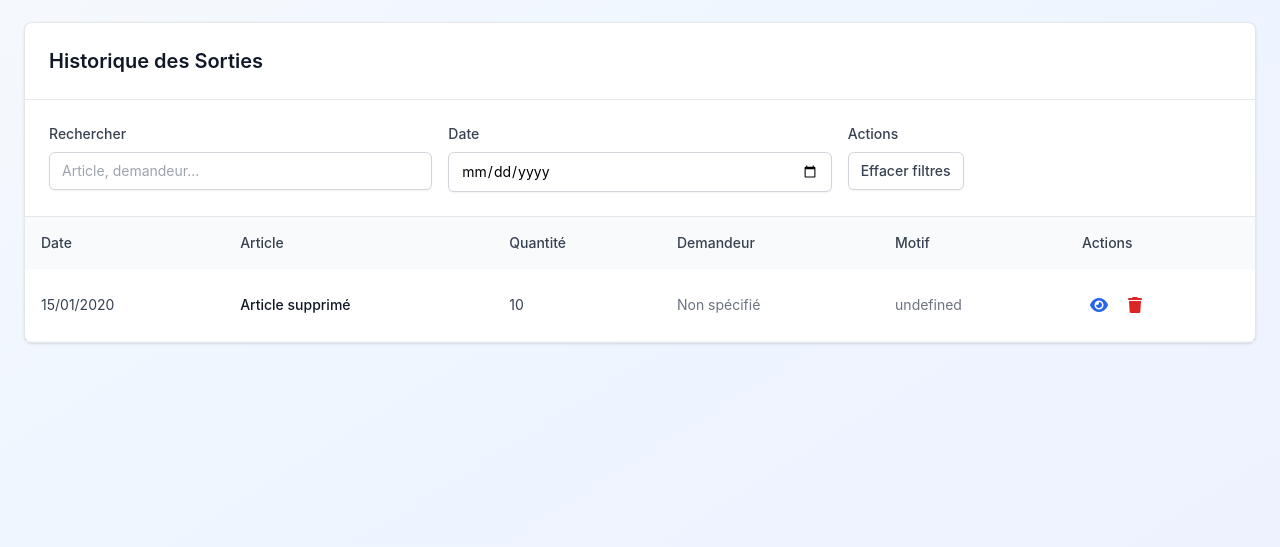
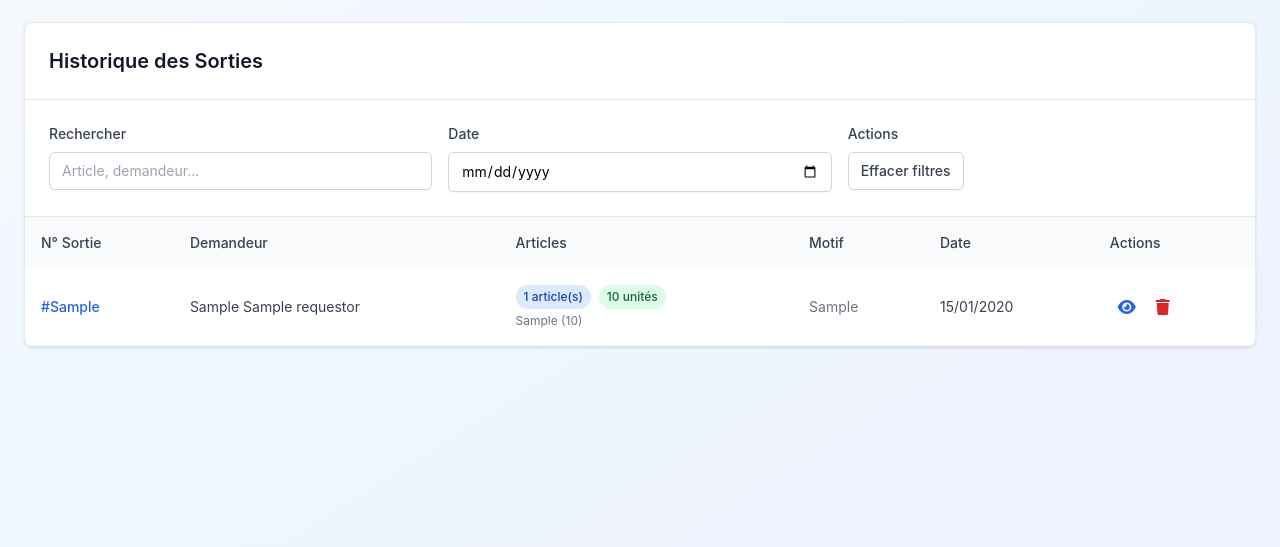
Before and after one commit to fikrielfakir/stock_flask, a Flask app: page /outbound in a window 1280 px wide. Shown: the part 251-798 px from the top of the page. Run offline with Flask 3, Linux system fonts and the light colour scheme; tables that the repository leaves empty hold one stand-in row (values such as "Sample post"); some libraries are stand-ins or nearby versions.

Commit message:
Add transaction numbering for improved outbound stock management
Introduces a `numero_sortie` field to the `outbounds` table and updates the outbound form to include this transaction number for grouping outbound items. Also adds PostgreSQL as a module.

Replit-Commit-Author: Agent
Replit-Commit-Session-Id: 96bac653-ec6f-4ce6-a4dc-035337be48be
Replit-Commit-Checkpoint-Type: full_checkpoint
Replit-Commit-Screenshot-Url: https://storage.googleapis.com/screenshot-production-us-central1/91bd7251-7a15-4412-a802-e36a755d6315/96bac653-ec6f-4ce6-a4dc-035337be48be/NUI5cq5

```diff
--- a/flask_models.py
+++ b/flask_models.py
@@ -188,6 +188,7 @@ class Outbound(db.Model):
     __tablename__ = 'outbounds'
 
     id = db.Column(db.String(36), primary_key=True, default=generate_uuid)
+    numero_sortie = db.Column(db.String(50), nullable=False)  # Transaction number for grouping
     date_sortie = db.Column(db.DateTime, nullable=False, default=datetime.utcnow)
     requestor_id = db.Column(db.String(36), nullable=True)
     article_id = db.Column(db.String(36), nullable=False)
@@ -199,6 +200,7 @@ class Outbound(db.Model):
     def to_dict(self):
         return {
             'id': self.id,
+            'numeroSortie': self.numero_sortie,
             'dateSortie': self.date_sortie.isoformat() if self.date_sortie else None,
             'requestorId': self.requestor_id,
             'articleId': self.article_id,
--- a/templates/base.html
+++ b/templates/base.html
@@ -261,7 +261,7 @@
     >
         <div class="min-h-screen" data-testid="main-layout">
             <!-- Top Navigation -->
-            <div class="sticky top-0 z-50">{% include 'navigation.html' %}</div>
+            <div class="sticky top-0 z-0">{% include 'navigation.html' %}</div>
 
             <!-- Main Content -->
             <main
--- a/templates/outbound.html
+++ b/templates/outbound.html
@@ -99,61 +99,7 @@
 
             <div class="p-8">
                 <form id="outbound-form" onsubmit="saveOutbound(event)" class="space-y-6">
-                    <!-- Article Selection Section -->
-                    <div class="space-y-6">
-                        <div class="border-l-4 border-red-500 pl-4">
-                            <h4 class="text-lg font-semibold text-gray-900 mb-4">Sélection de l'article</h4>
-                        </div>
-
-                        <div class="group">
-                            <label class="block text-sm font-semibold text-gray-700 mb-2">Article à sortir *</label>
-                            <div class="relative">
-                                <input type="text" id="article-search" name="articleSearch" required
-                                       class="w-full px-4 py-3 border-2 border-gray-200 rounded-xl focus:border-red-500 focus:ring-0 transition-colors duration-200 bg-gray-50 focus:bg-white group-hover:border-gray-300"
-                                       placeholder="Tapez 3 caractères pour rechercher..."
-                                       onkeyup="handleOutboundArticleAutocomplete(this)"
-                                       autocomplete="off">
-                                <input type="hidden" id="articleId" name="articleId" required>
-                                <div class="absolute inset-y-0 right-0 pr-3 flex items-center pointer-events-none">
-                                    <i class="fas fa-search text-gray-400"></i>
-                                </div>
-                                <div id="outbound-autocomplete-results" class="absolute z-20 w-full bg-white border border-gray-300 rounded-xl shadow-lg max-h-48 overflow-y-auto hidden top-full mt-1"></div>
-                            </div>
-                            <div id="stock-info" class="mt-2 p-3 bg-blue-50 rounded-lg border border-blue-200 hidden">
-                                <div class="space-y-1">
-                                    <div class="flex items-center space-x-2 text-sm text-blue-800">
-                                        <i class="fas fa-info-circle"></i>
-                                        <span>Stock actuel: <span id="current-stock" class="font-semibold">-</span></span>
-                                    </div>
-                                    <div class="flex items-center space-x-2 text-sm text-green-800" id="stock-after-info" style="display: none;">
-                                        <i class="fas fa-arrow-down"></i>
-                                        <span>Stock après sortie: <span id="stock-after" class="font-semibold">-</span></span>
-                                    </div>
-                                </div>
-                            </div>
-                        </div>
-
-                        <div class="group">
-                            <label class="block text-sm font-semibold text-gray-700 mb-2">Quantité à sortir *</label>
-                            <div class="relative">
-                                <input type="number" id="quantiteSortie" name="quantiteSortie" required min="1"
-                                       class="w-full px-4 py-3 border-2 border-gray-200 rounded-xl focus:border-red-500 focus:ring-0 transition-colors duration-200 bg-gray-50 focus:bg-white group-hover:border-gray-300"
-                                       placeholder="0"
-                                       onchange="validateQuantity()">
-                                <div class="absolute inset-y-0 right-0 pr-3 flex items-center pointer-events-none">
-                                    <i class="fas fa-minus-circle text-gray-400"></i>
-                                </div>
-                            </div>
-                            <div id="quantity-warning" class="mt-2 p-3 bg-red-50 rounded-lg border border-red-200 hidden">
-                                <div class="flex items-center space-x-2 text-sm text-red-800">
-                                    <i class="fas fa-exclamation-triangle"></i>
-                                    <span>Attention: Quantité supérieure au stock disponible</span>
-                                </div>
-                            </div>
-                        </div>
-                    </div>
-
-                    <!-- Requestor and Purpose Section -->
+                    <!-- Header Information -->
                     <div class="space-y-6">
                         <div class="border-l-4 border-blue-500 pl-4">
                             <h4 class="text-lg font-semibold text-gray-900 mb-4">Informations de sortie</h4>
@@ -193,6 +139,68 @@
                             </div>
                         </div>
                     </div>
+
+                    <!-- Articles Section -->
+                    <div class="space-y-6">
+                        <div class="border-l-4 border-red-500 pl-4">
+                            <div class="flex items-center justify-between">
+                                <h4 class="text-lg font-semibold text-gray-900 mb-4">Articles à sortir</h4>
+                                <button type="button" onclick="addArticleRow()"
+                                        class="px-4 py-2 bg-green-600 text-white rounded-lg hover:bg-green-700 transition-colors duration-200 flex items-center space-x-2">
+                                    <i class="fas fa-plus"></i>
+                                    <span>Ajouter Article</span>
+                                </button>
+                            </div>
+                        </div>
+
+                        <div class="overflow-x-auto bg-gray-50 rounded-xl border border-gray-200">
+                            <table class="w-full">
+                                <thead class="bg-gray-100 border-b border-gray-200">
+                                    <tr>
+                                        <th class="text-left p-4 text-sm font-medium text-gray-700">N°</th>
+                                        <th class="text-left p-4 text-sm font-medium text-gray-700">Article à sortir</th>
+                                        <th class="text-left p-4 text-sm font-medium text-gray-700">Quantité à sortir *</th>
+                                        <th class="text-left p-4 text-sm font-medium text-gray-700">PU (MAD)</th>
+                                        <th class="text-left p-4 text-sm font-medium text-gray-700">Fournisseur</th>
+                                        <th class="text-left p-4 text-sm font-medium text-gray-700">Total</th>
+                                        <th class="text-left p-4 text-sm font-medium text-gray-700">Action</th>
+                                    </tr>
+                                </thead>
+                                <tbody id="articles-tbody">
+                                    <!-- Articles will be added here dynamically -->
+                                </tbody>
+                            </table>
+
+                            <div id="no-articles-message" class="p-8 text-center text-gray-500">
+                                <i class="fas fa-plus-circle text-4xl mb-4 text-gray-400"></i>
+                                <p class="text-lg font-medium">Aucun article ajouté</p>
+                                <p class="text-sm">Cliquez sur "Ajouter Article" pour commencer</p>
+                            </div>
+                        </div>
+
+                        <!-- Summary -->
+                        <div class="bg-blue-50 rounded-xl p-6 border border-blue-200">
+                            <div class="grid grid-cols-2 md:grid-cols-4 gap-4">
+                                <div class="text-center">
+                                    <div class="text-2xl font-bold text-blue-800" id="total-articles">0</div>
+                                    <div class="text-sm text-blue-600">Articles</div>
+                                </div>
+                                <div class="text-center">
+                                    <div class="text-2xl font-bold text-green-800" id="total-quantity">0</div>
+                                    <div class="text-sm text-green-600">Quantité totale</div>
+                                </div>
+                                <div class="text-center">
+                                    <div class="text-2xl font-bold text-purple-800" id="total-value">0.00 MAD</div>
+                                    <div class="text-sm text-purple-600">Valeur estimée</div>
+                                </div>
+                                <div class="text-center">
+                                    <div class="text-2xl font-bold text-red-800" id="stock-impact">0</div>
+                                    <div class="text-sm text-red-600">Impact stock</div>
+                                </div>
+                            </div>
+                        </div>
+                    </div>
+
 
                     <!-- Observations Section -->
                     <div class="space-y-6">
@@ -236,24 +244,55 @@
 {% block scripts %}
 <script>
     let outbounds = [];
+    let groupedOutbounds = [];
     let filteredOutbounds = [];
     let articles = [];
     let requestors = [];
+    let outboundArticles = []; // For the form
 
     document.addEventListener('DOMContentLoaded', function() {
-        loadOutbounds();
-        loadArticles();
-        loadRequestors();
+        loadData();
     });
+
+    async function loadData() {
+        await Promise.all([
+            loadOutbounds(),
+            loadArticles(),
+            loadRequestors()
+        ]);
+        groupOutboundsByTransaction();
+        updateOutboundsTable();
+    }
 
     async function loadOutbounds() {
         try {
             outbounds = await apiRequest('GET', '/api/outbounds');
-            filteredOutbounds = [...outbounds];
-            updateOutboundsTable();
         } catch (error) {
             console.error('Error loading outbounds:', error);
         }
+    }
+
+    function groupOutboundsByTransaction() {
+        const grouped = {};
+
+        outbounds.forEach(outbound => {
+            const numeroSortie = outbound.numeroSortie || outbound.id;
+            if (!grouped[numeroSortie]) {
+                grouped[numeroSortie] = {
+                    numeroSortie: numeroSortie,
+                    dateSortie: outbound.dateSortie,
+                    requestorId: outbound.requestorId,
+                    motifSortie: outbound.motifSortie,
+                    observations: outbound.observations,
+                    articles: []
+                };
+            }
+
+            grouped[numeroSortie].articles.push(outbound);
+        });
+
+        groupedOutbounds = Object.values(grouped);
+        filteredOutbounds = [...groupedOutbounds];
     }
 
     async function loadArticles() {
@@ -297,16 +336,16 @@
                 <table class="w-full">
                     <thead class="bg-gray-50">
                         <tr>
+                            <th class="text-left p-4 text-sm font-medium text-gray-700">N° Sortie</th>
+                            <th class="text-left p-4 text-sm font-medium text-gray-700">Demandeur</th>
+                            <th class="text-left p-4 text-sm font-medium text-gray-700">Articles</th>
+                            <th class="text-left p-4 text-sm font-medium text-gray-700">Motif</th>
                             <th class="text-left p-4 text-sm font-medium text-gray-700">Date</th>
-                            <th class="text-left p-4 text-sm font-medium text-gray-700">Article</th>
-                            <th class="text-left p-4 text-sm font-medium text-gray-700">Quantité</th>
-                            <th class="text-left p-4 text-sm font-medium text-gray-700">Demandeur</th>
-                            <th class="text-left p-4 text-sm font-medium text-gray-700">Motif</th>
                             <th class="text-left p-4 text-sm font-medium text-gray-700">Actions</th>
                         </tr>
                     </thead>
                     <tbody>
-                        ${filteredOutbounds.map(outbound => createOutboundRow(outbound)).join('')}
+                        ${filteredOutbounds.map(outbound => createOutboundGroupRow(outbound)).join('')}
                     </tbody>
                 </table>
             </div>
@@ -315,25 +354,43 @@
         container.innerHTML = tableHTML;
     }
 
-    function createOutboundRow(outbound) {
-        const article = articles.find(a => a.id === outbound.articleId);
-        const requestor = requestors.find(r => r.id === outbound.demandeurId);
+    function createOutboundGroupRow(outboundGroup) {
+        const requestor = requestors.find(r => r.id === outboundGroup.requestorId);
+        const articlesCount = outboundGroup.articles.length;
+        const totalQuantity = outboundGroup.articles.reduce((sum, a) => sum + (a.quantiteSortie || 0), 0);
+
+        // Create articles summary
+        const articlesSummary = outboundGroup.articles.slice(0, 2).map(item => {
+            const article = articles.find(a => a.id === item.articleId);
+            return article ? `${article.designation} (${item.quantiteSortie})` : 'Article supprimé';
+        }).join(', ');
+
+        const moreArticles = articlesCount > 2 ? ` et ${articlesCount - 2} autre(s)` : '';
 
         return `
             <tr class="border-b border-gray-100 hover:bg-gray-50">
-                <td class="p-4 text-sm text-gray-700">${new Date(outbound.dateSortie).toLocaleDateString('fr-FR')}</td>
-                <td class="p-4 text-sm font-medium text-gray-900">${article ? article.designation : 'Article supprimé'}</td>
-                <td class="p-4 text-sm text-gray-700">${outbound.quantiteSortie}</td>
-                <td class="p-4 text-sm text-gray-500">${requestor ? `${requestor.prenom} ${requestor.nom}` : 'Non spécifié'}</td>
-                <td class="p-4 text-sm text-gray-500">${outbound.motif}</td>
+                <td class="p-4 text-sm font-medium text-blue-600">#${outboundGroup.numeroSortie}</td>
+                <td class="p-4 text-sm text-gray-700">${requestor ? `${requestor.prenom} ${requestor.nom}` : 'Non spécifié'}</td>
+                <td class="p-4 text-sm text-gray-900">
+                    <div class="flex items-center space-x-2">
+                        <span class="bg-blue-100 text-blue-800 px-2 py-1 rounded-full text-xs font-medium">${articlesCount} article(s)</span>
+                        <span class="bg-green-100 text-green-800 px-2 py-1 rounded-full text-xs font-medium">${totalQuantity} unités</span>
+                    </div>
+                    <div class="text-xs text-gray-500 mt-1" title="${outboundGroup.articles.map(item => {
+                        const article = articles.find(a => a.id === item.articleId);
+                        return article ? `${article.designation}: ${item.quantiteSortie}` : 'Article supprimé';
+                    }).join('\n')}">${articlesSummary}${moreArticles}</div>
+                </td>
+                <td class="p-4 text-sm text-gray-500">${outboundGroup.motifSortie}</td>
+                <td class="p-4 text-sm text-gray-700">${new Date(outboundGroup.dateSortie).toLocaleDateString('fr-FR')}</td>
                 <td class="p-4">
                     <div class="flex space-x-1">
-                        <button onclick="viewOutbound('${outbound.id}')"
+                        <button onclick="viewOutboundGroup('${outboundGroup.numeroSortie}')"
                                 title="Voir détails"
                                 class="p-2 text-blue-600 hover:bg-blue-50 rounded">
                             <i class="fas fa-eye"></i>
                         </button>
-                        <button onclick="deleteOutbound('${outbound.id}')"
+                        <button onclick="deleteOutboundGroup('${outboundGroup.numeroSortie}')"
                                 title="Supprimer"
                                 class="p-2 text-red-600 hover:bg-red-50 rounded">
                             <i class="fas fa-trash"></i>
```
Also changed, not shown: .local/state/replit/agent/.latest.json, instance/stockceramique.db, 3 other files.
